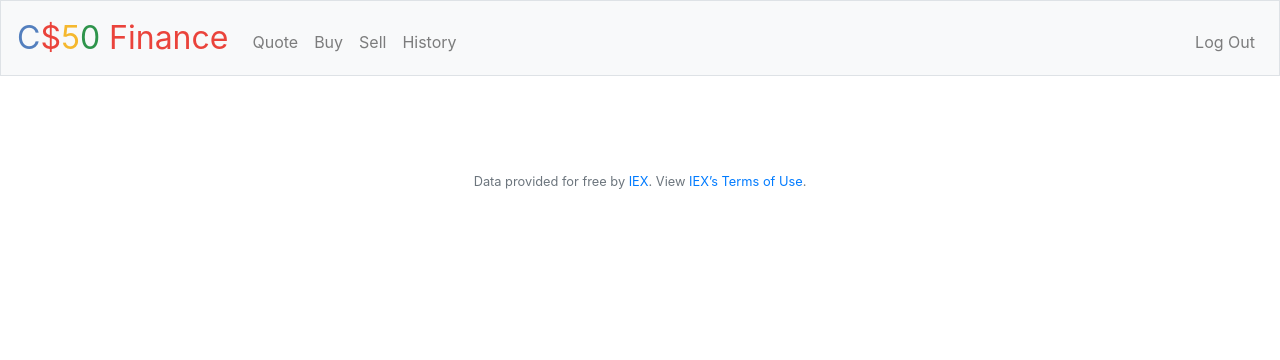
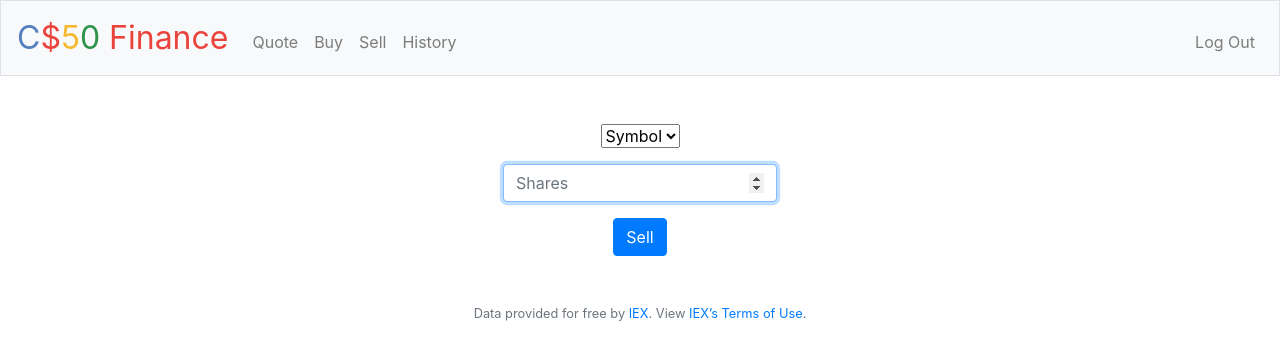
Before and after one commit to nameelza/kew6, a Flask app: page /sell in a window 1280 px wide. Shown: the top 360 px of the page. Run offline with Flask 2, Linux system fonts and the light colour scheme; the visitor is signed in with stand-in values (Sample User, id 1); some libraries are stand-ins or nearby versions.

Commit message:
sell.html

```diff
--- a/flask/finance/templates/sell.html
+++ b/flask/finance/templates/sell.html
@@ -5,5 +5,17 @@
 {% endblock %}
 
 {% block main %}
-
+    <form action="/sell" method="POST">
+        <div class="form-group">
+            <select name="symbol">
+                <option disabled selected value="">Symbol</option>
+                <option>TSLA</option>
+                <option>AAPL</option>
+            </select>
+        </div>
+        <div class="form-group">
+            <input autocomplete="off" autofocus class="form-control" name="shares" placeholder="Shares" type="number" required>
+        </div>
+        <button class="btn btn-primary" type="submit">Sell</button>
+    </form>
 {% endblock %}
```
